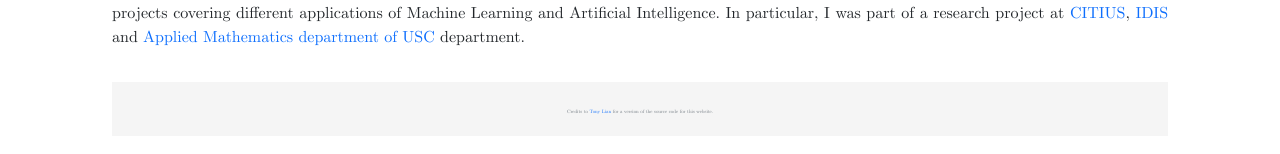
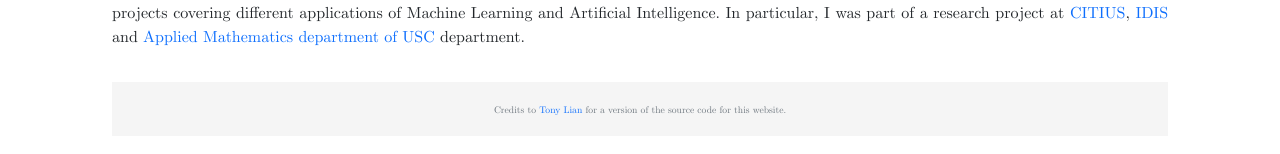
Before and after one commit to RoidaVinci/web, a Jekyll site: the page built from index.md, in a window 1280 px wide. Shown: the part 637-791 px from the top of the page. Built offline with Jekyll 4.4.1, drawn with Linux system fonts in a browser that asks for light colours.

Commit message:
Update style.scss

```diff
--- a/assets/style.scss
+++ b/assets/style.scss
@@ -126,5 +126,5 @@ a:active { text-decoration: none; }
 }
 
 .small-text {
-    font-size: 0.3rem; /* Adjust the size as needed */
+    font-size: 0.6rem; /* Adjust the size as needed */
 }
```
